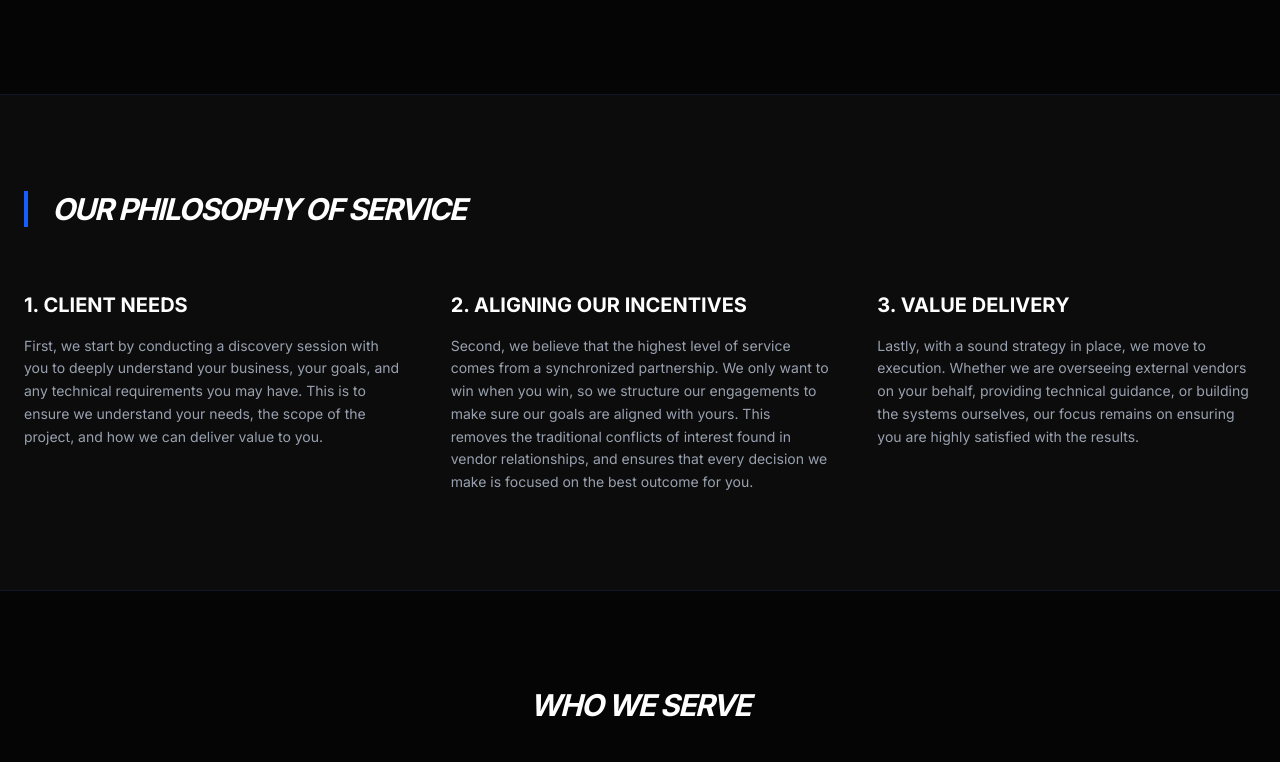
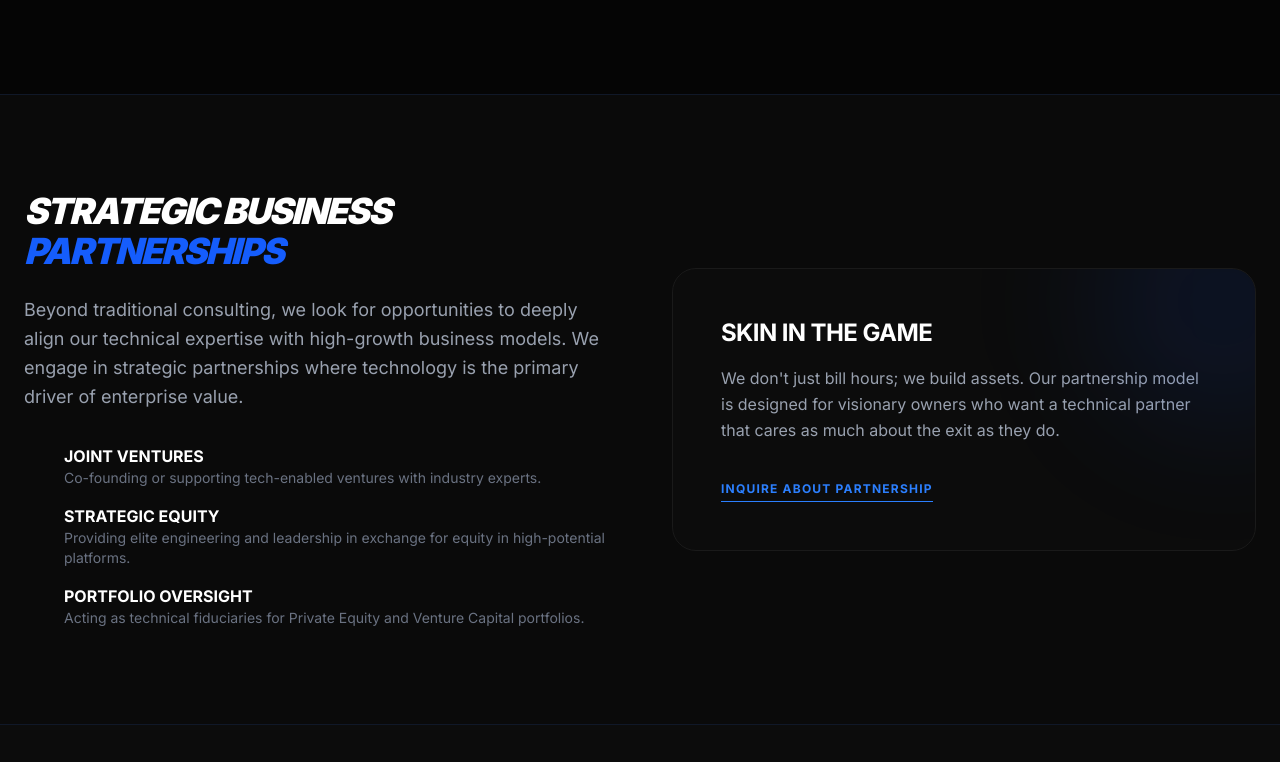
Before and after one commit to delta-tech-partners/dtp-nextjs, a Next.js app: page / in a window 1280 px wide. Shown: the part 1298-2060 px from the top of the page. Built offline with nearby package versions, Linux system fonts and the light colour scheme.

Commit message:
fix: Added Partnerships section

```diff
--- a/src/app/globals.css
+++ b/src/app/globals.css
@@ -31,5 +31,21 @@ body {
 .gradient-text {
   background: linear-gradient(to right, #ffffff, #60a5fa);
   -webkit-background-clip: text;
+  background-clip: text;
   -webkit-text-fill-color: transparent;
 }
+
+@keyframes fadeInUp {
+  from {
+    opacity: 0;
+    transform: translateY(20px);
+  }
+  to {
+    opacity: 1;
+    transform: translateY(0);
+  }
+}
+
+.animate-fade-in-up {
+  animation: fadeInUp 0.8s ease-out forwards;
+}
--- a/src/app/page.tsx
+++ b/src/app/page.tsx
@@ -1,6 +1,7 @@
 import Navbar from "@/components/Navbar";
 import Header from "@/components/Header";
 import Services from "@/components/Services";
+import Partnerships from "@/components/Partnerships";
 import Philosophy from "@/components/Philosophy";
 import WhoWeServe from "@/components/WhoWeServe";
 import Partners from "@/components/Partners";
@@ -13,6 +14,7 @@ export default function Home() {
       <Navbar />
       <Header />
       <Services />
+      <Partnerships />
       <Philosophy />
       <WhoWeServe />
       <Partners />
--- a/src/components/Header.tsx
+++ b/src/components/Header.tsx
@@ -5,7 +5,7 @@ export default function Header() {
         <header className="py-32 px-6">
             <div className="max-w-5xl mx-auto text-center">
                 <div className="mono text-blue-500 text-xs font-bold tracking-[0.3em] mb-4 uppercase">Delta Tech Partners</div>
-                <h1 className="text-5xl md:text-7xl font-black uppercase tracking-tighter leading-none mb-8 gradient-text">
+                <h1 className="text-5xl md:text-7xl font-black uppercase tracking-tighter leading-none mb-8 gradient-text animate-fade-in-up">
                     Your Technical Allies in a Complex Market
                 </h1>
                 <p className="text-lg md:text-xl text-gray-400 max-w-3xl mx-auto leading-relaxed mb-12">
--- a/src/components/Navbar.tsx
+++ b/src/components/Navbar.tsx
@@ -10,7 +10,7 @@ export default function Navbar() {
         </div>
         <div className="hidden md:flex gap-8 text-base uppercase tracking-widest font-bold text-gray-400">
           <a href="#services" className="hover:text-white transition">Services</a>
-          <a href="#partners" className="hover:text-white transition">Partnerships</a>
+          <a href="#partnerships" className="hover:text-white transition">Partnerships</a>
           <a href="#philosophy" className="hover:text-white transition">Our Philosophy</a>
           <a href="#who-we-serve" className="hover:text-white transition">Who We Serve</a>
           <a href="#about" className="hover:text-white transition">About Us</a>
--- /dev/null
+++ b/src/components/Partnerships.tsx
@@ -0,0 +1,48 @@
+export default function Partnerships() {
+    return (
+        <section id="partnerships" className="py-24 px-6 bg-[#0a0a0a] border-t border-gray-900">
+            <div className="max-w-7xl mx-auto">
+                <div className="grid grid-cols-1 md:grid-cols-2 gap-16 items-center">
+                    <div>
+                        <h2 className="text-4xl font-black uppercase tracking-tighter italic mb-6">Strategic Business <span className="text-blue-600">Partnerships</span></h2>
+                        <p className="text-gray-400 text-lg leading-relaxed mb-8">
+                            Beyond traditional consulting, we look for opportunities to deeply align our technical expertise with high-growth business models. We engage in strategic partnerships where technology is the primary driver of enterprise value.
+                        </p>
+                        <ul className="space-y-4">
+                            <li className="flex items-start gap-4">
+                                <i data-lucide="check-circle" className="text-blue-600 w-6 h-6 shrink-0 mt-1"></i>
+                                <div>
+                                    <span className="font-bold text-white uppercase">Joint Ventures</span>
+                                    <p className="text-gray-500 text-sm">Co-founding or supporting tech-enabled ventures with industry experts.</p>
+                                </div>
+                            </li>
+                            <li className="flex items-start gap-4">
+                                <i data-lucide="check-circle" className="text-blue-600 w-6 h-6 shrink-0 mt-1"></i>
+                                <div>
+                                    <span className="font-bold text-white uppercase">Strategic Equity</span>
+                                    <p className="text-gray-500 text-sm">Providing elite engineering and leadership in exchange for equity in high-potential platforms.</p>
+                                </div>
+                            </li>
+                            <li className="flex items-start gap-4">
+                                <i data-lucide="check-circle" className="text-blue-600 w-6 h-6 shrink-0 mt-1"></i>
+                                <div>
+                                    <span className="font-bold text-white uppercase">Portfolio Oversight</span>
+                                    <p className="text-gray-500 text-sm">Acting as technical fiduciaries for Private Equity and Venture Capital portfolios.</p>
+                                </div>
+                            </li>
+                        </ul>
+                    </div>
+                    <div className="bento-card p-12 rounded-3xl border-blue-900/30 bg-blue-950/5 relative overflow-hidden group">
+                        <div className="absolute -top-24 -right-24 w-64 h-64 bg-blue-600/10 rounded-full blur-3xl group-hover:bg-blue-600/20 transition-all"></div>
+                        <i data-lucide="handshake" className="text-blue-600 w-16 h-16 mb-6"></i>
+                        <h3 className="text-2xl font-bold uppercase tracking-tight mb-4 text-white">Skin in the Game</h3>
+                        <p className="text-gray-400 leading-relaxed mb-8">
+                            We don't just bill hours; we build assets. Our partnership model is designed for visionary owners who want a technical partner that cares as much about the exit as they do.
+                        </p>
+                        <a href="#contact" className="inline-block text-blue-500 font-bold uppercase tracking-widest text-xs border-b border-blue-500 pb-1 hover:text-white hover:border-white transition">Inquire about partnership</a>
+                    </div>
+                </div>
+            </div>
+        </section>
+    );
+}
```
